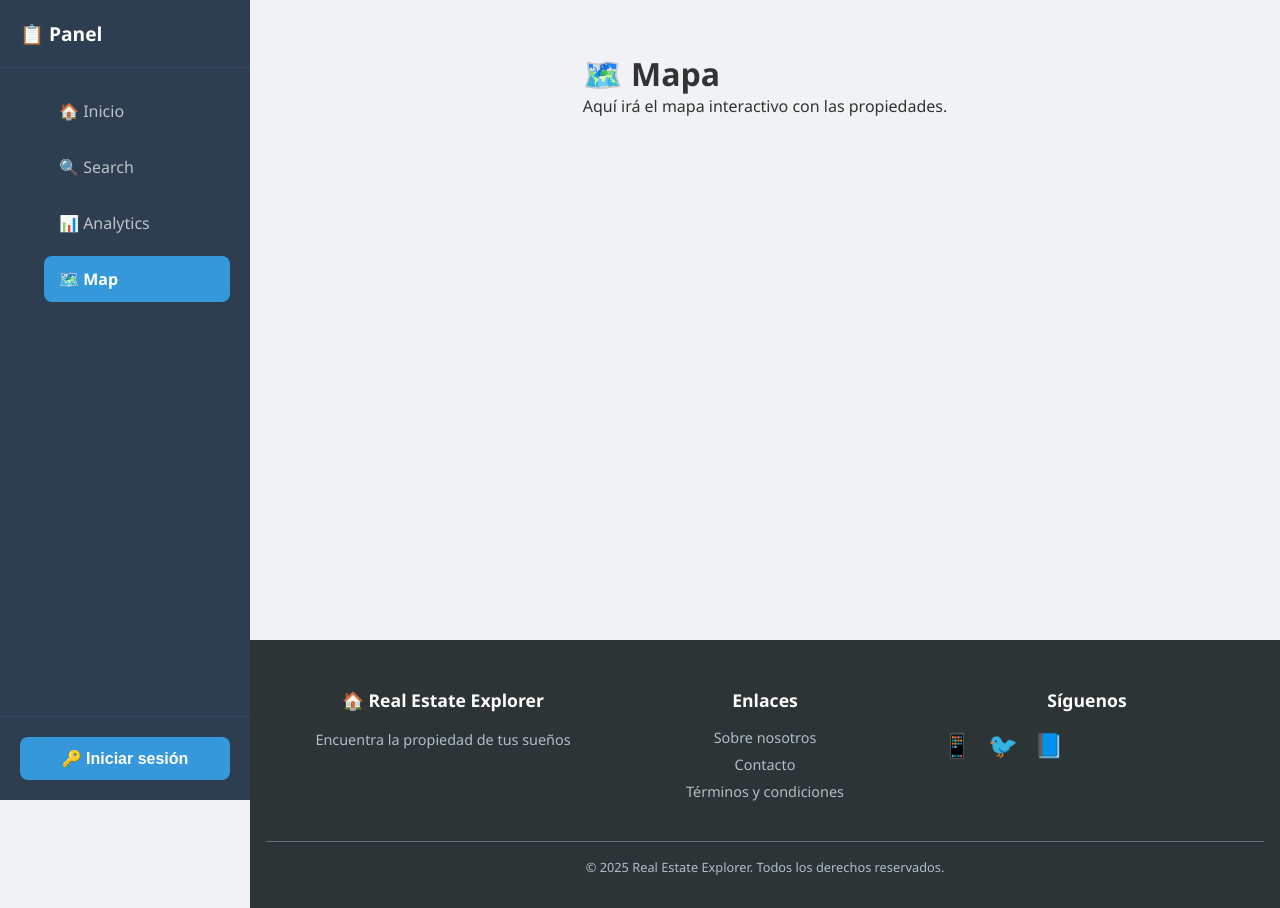
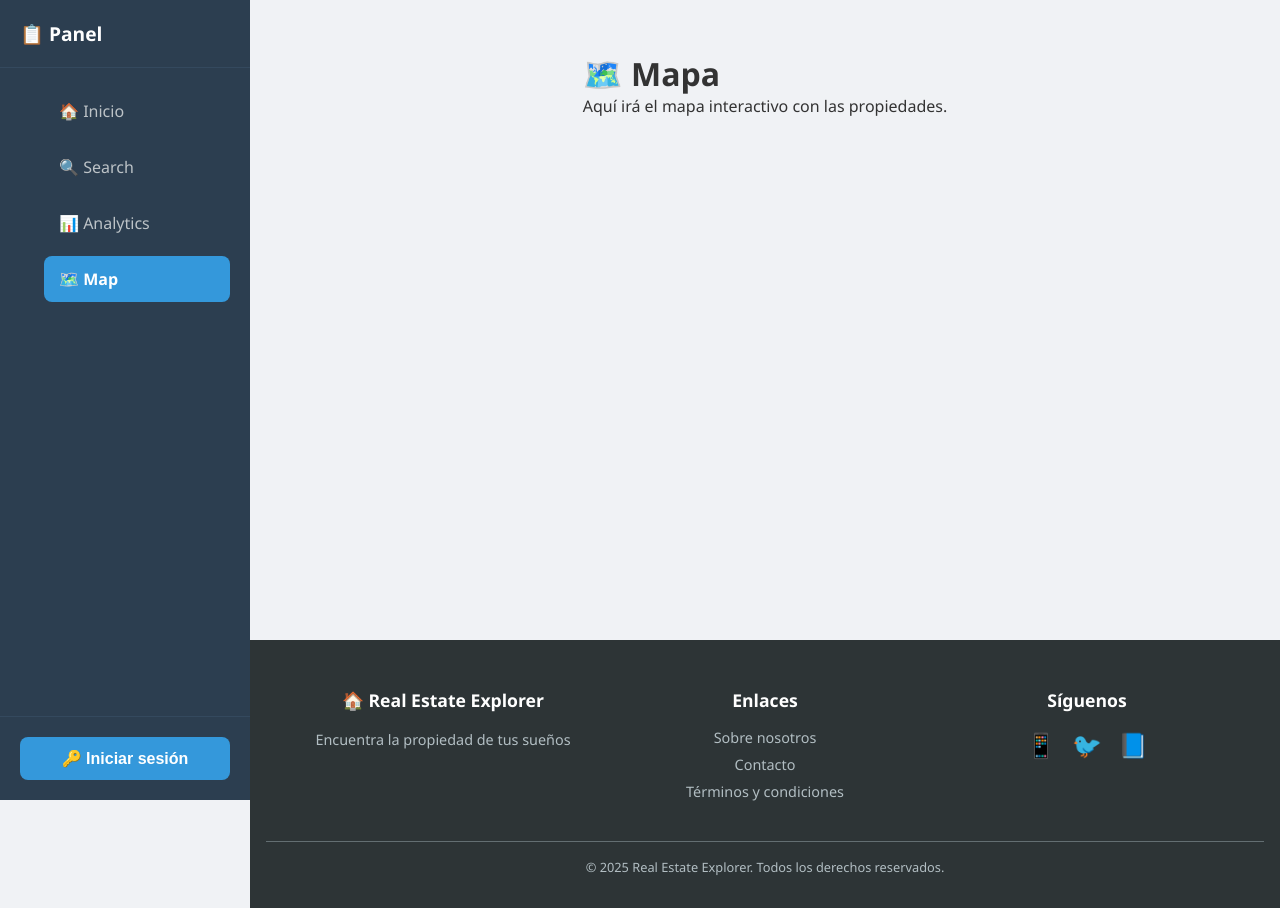
Before and after one commit to W1771AM5/real-estate-explorer, a React (Vite) app in the folder frontend/real-estate-ui/: page /map in a window 1280 px wide. Built offline with nearby package versions, Linux system fonts and the light colour scheme.

Commit message:
arreglo de iconos de siguenos

```diff
--- a/frontend/real-estate-ui/src/components/layout/Footer.css
+++ b/frontend/real-estate-ui/src/components/layout/Footer.css
@@ -41,6 +41,8 @@
 .social-links {
   display: flex;
   gap: 1rem;
+  justify-content: center;
+  margin-top: 10px;
 }
 
 .social-links a {
```
Also changed, not shown: frontend/real-estate-ui/src/pages/PropertyDetail.jsx (deleted).
